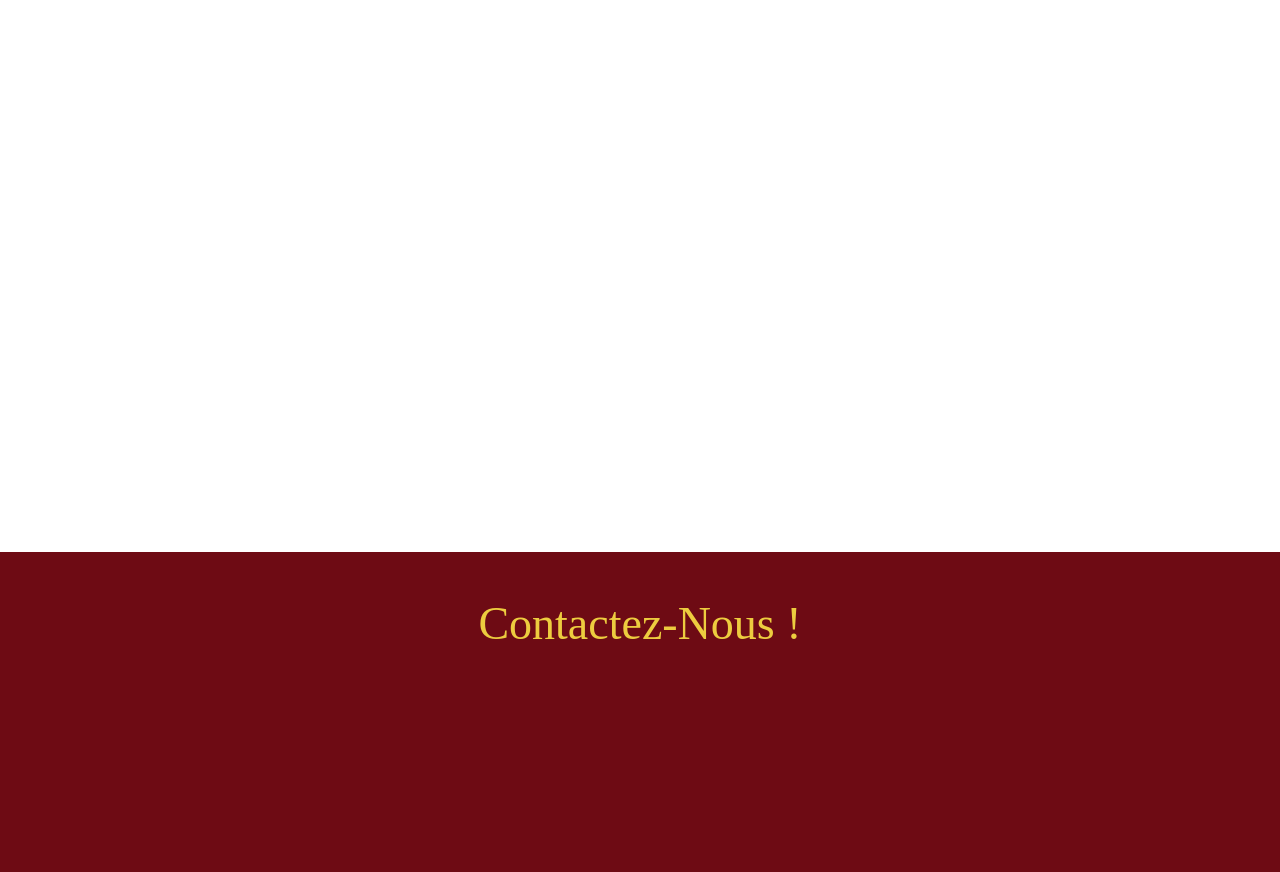
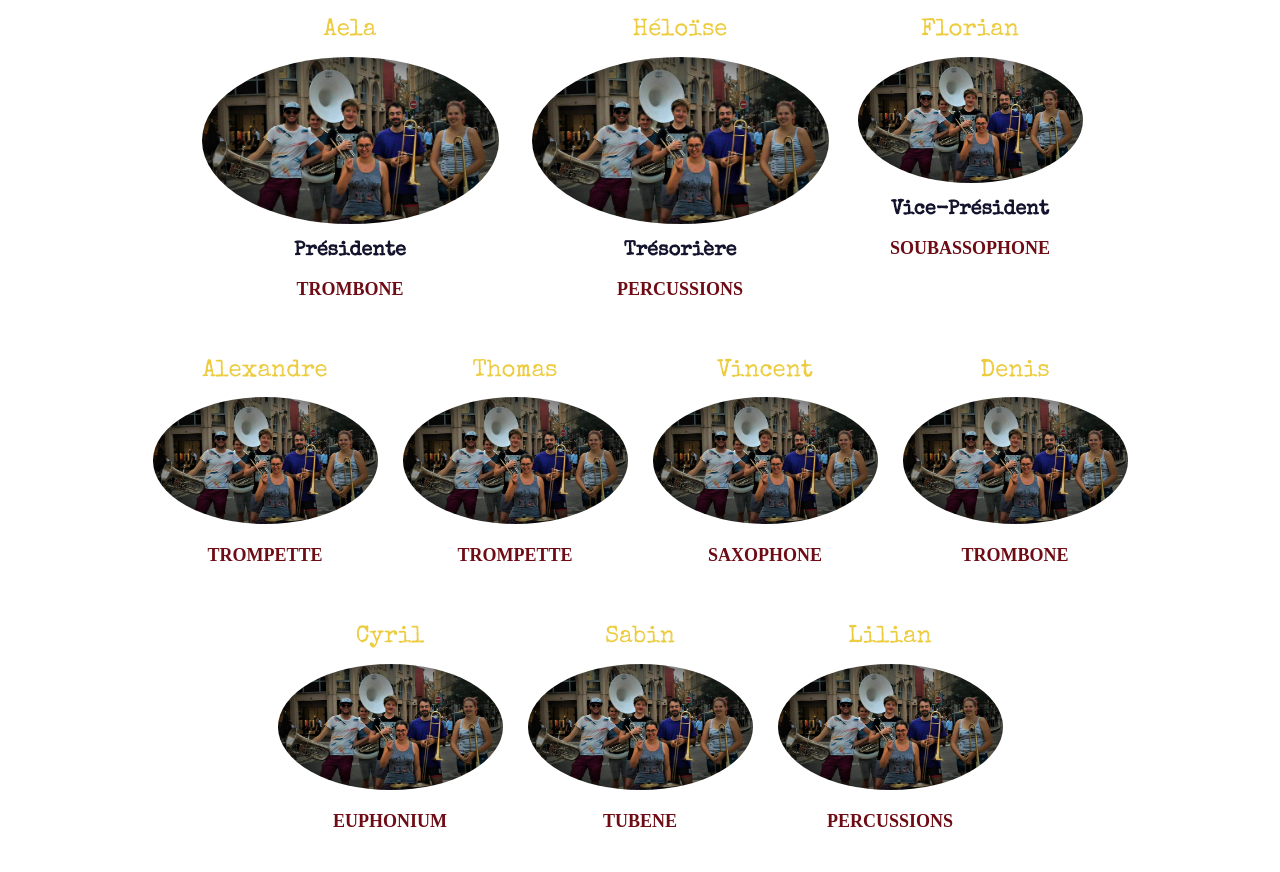
Before and after one commit to CyrilLOME2/fantomes-website, a plain HTML site: page index.html in a window 1280 px wide. Shown: the part 1668-2540 px from the top of the page. Drawn offline with nearby package versions, Linux system fonts and the light colour scheme; a web font is replaced by a local one.

Commit message:
les membres

```diff
--- a/index.html
+++ b/index.html
@@ -47,7 +47,7 @@
             <p>Retrouvez-nous les week-ends dans les rues de Lyon !</p>
             <p>Nous nous déplaçons pour des événements festifs dans la région lyonnaise (mariages, fêtes de villages,
               enterrements...?)</p>
-            <p>Nous effectuons également des presations dans des bars et des concerts sur scène.</p>
+            <p>Nous effectuons également des prestations dans des bars et des concerts sur scène.</p>
           </div>
           <div class="large-6">
             <h2>Nous Rejoindre</h2>
@@ -63,6 +63,61 @@
     <section id="nos-membres">
       <div class="section-content">
         <h1>De TERRIFIANTS Membres</h1>
+        <div class="columns-container">
+          <div class="large-4">
+            <h2>Aela</h2>
+            <img class="avatar" src="petage-jacobins.jpg">
+            <h3>Présidente</h3>
+            <h4>TROMBONE</h4>
+          </div>
+          <div class="large-4">
+            <h2>Héloïse</h2>
+            <img class="avatar" src="petage-jacobins.jpg">
+            <h3>Trésorière</h3>
+            <h4>PERCUSSIONS</h4>
+          </div>
+          <div class="large-3">
+            <h2>Florian</h2>
+            <img class="avatar" src="petage-jacobins.jpg">
+            <h3>Vice-Président</h3>
+            <h4>SOUBASSOPHONE</h4>
+          </div>
+          <div class="large-3">
+            <h2>Alexandre</h2>
+            <img class="avatar" src="petage-jacobins.jpg">
+            <h4>TROMPETTE</h4>
+          </div>
+          <div class="large-3">
+            <h2>Thomas</h2>
+            <img class="avatar" src="petage-jacobins.jpg">
+            <h4>TROMPETTE</h4>
+          </div>
+          <div class="large-3">
+            <h2>Vincent</h2>
+            <img class="avatar" src="petage-jacobins.jpg">
+            <h4>SAXOPHONE</h4>
+          </div>
+          <div class="large-3">
+            <h2>Denis</h2>
+            <img class="avatar" src="petage-jacobins.jpg">
+            <h4>TROMBONE</h4>
+          </div>
+          <div class="large-3">
+            <h2>Cyril</h2>
+            <img class="avatar" src="petage-jacobins.jpg">
+            <h4>EUPHONIUM</h4>
+          </div>
+          <div class="large-3">
+            <h2>Sabin</h2>
+            <img class="avatar" src="petage-jacobins.jpg">
+            <h4>TUBENE</h4>
+          </div>
+          <div class="large-3">
+            <h2>Lilian</h2>
+            <img class="avatar" src="petage-jacobins.jpg">
+            <h4>PERCUSSIONS</h4>
+          </div>
+        </div>
       </div>
     </section>
 
--- a/style.css
+++ b/style.css
@@ -39,14 +39,22 @@ h2 {
     text-align: center;
     font-weight: normal;
     font-size: 24px;
-    padding-bottom: 1em;
 }
 
-h3, h4 {
-    font-family: Orbitron;
-    color: #838A8C;
+h3 {
+    color: #14132D;
     text-align: center;
-    margin-bottom: 15px;
+    margin-bottom: 1em;
+    font-size: 20px;
+    font-weight: bold;
+}
+
+h4 {
+    font-family: 'Lacquer';
+    color: #6E0B14;
+    text-align: center;
+    margin-bottom: 1em;
+    font-size: 18px;
 }
 
 p {
@@ -217,6 +225,11 @@ span.next a:hover {
 .columns-container {
     display: flex;
     flex-flow: row wrap;
+    justify-content: center;
+}
+
+.columns-container > div {
+    margin-bottom: 30px;
 }
 
 .columns-container p, .columns-container h2{
@@ -231,3 +244,19 @@ span.next a:hover {
 .large-4 {
     flex: 0 1 33%;
 }
+
+.large-3 {
+    flex: 0 1 25%;
+}
+
+/* ------------------------------------------------------------------
+                 IMAGE STYLE
+ ------------------------------------------------------------------ */
+
+.avatar {
+    border-radius: 100%;
+    width: 90%;
+    display: block;
+    margin-left: auto;
+    margin-right: auto;
+}
```
